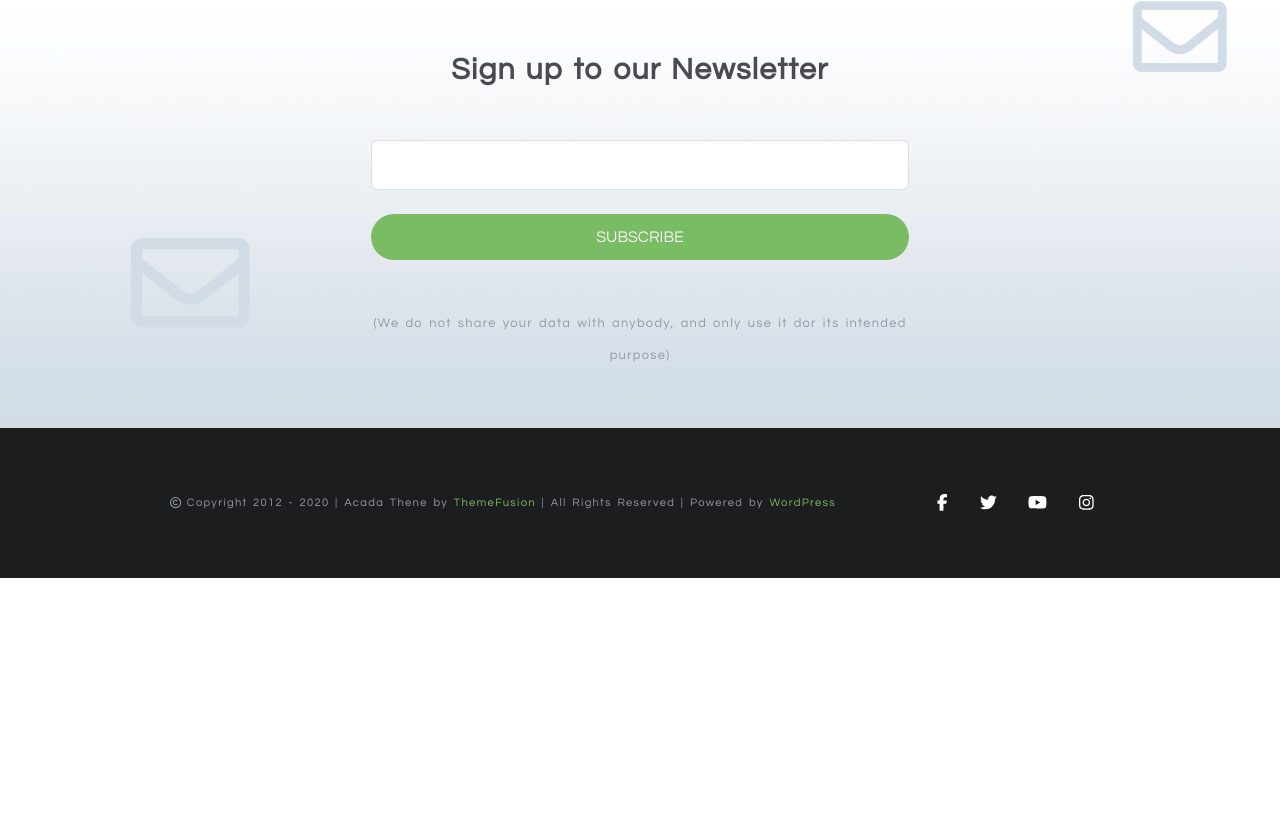
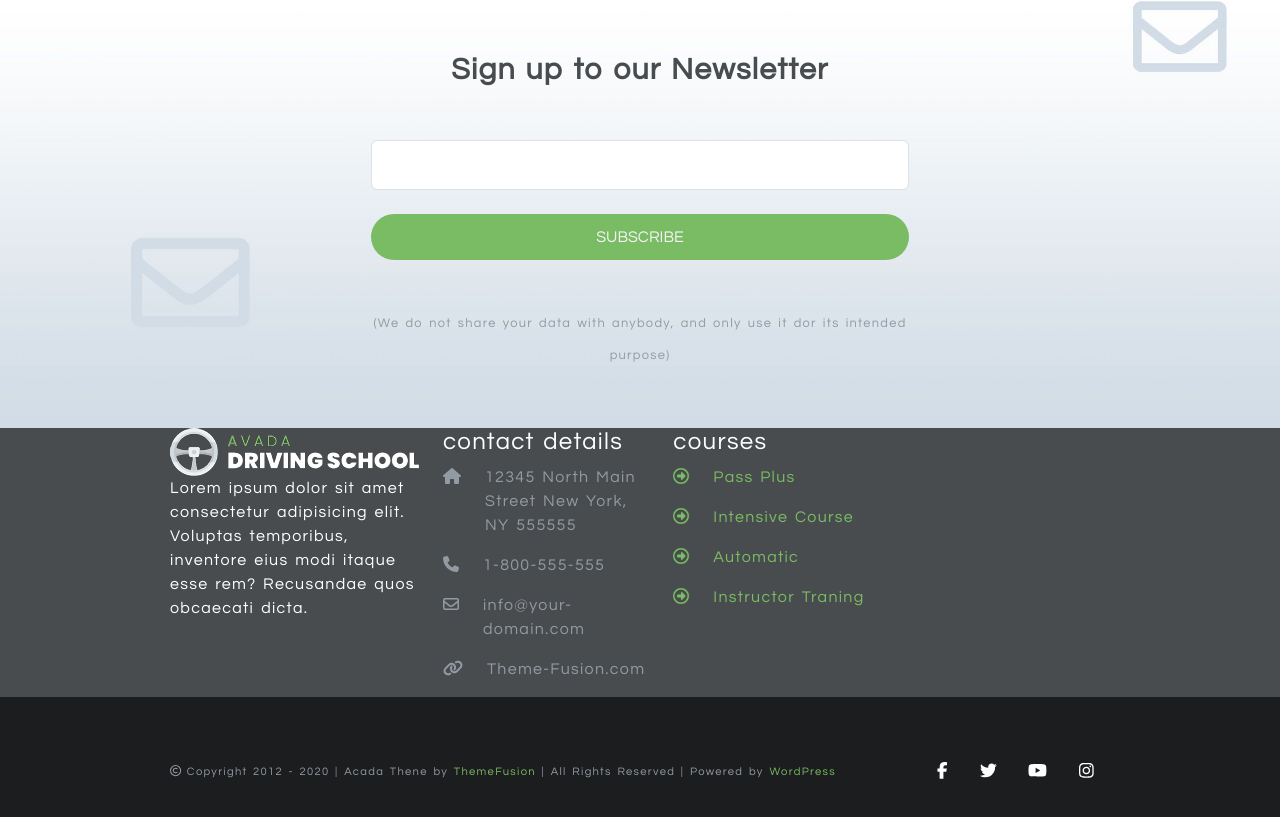
Before and after one commit to FrancescoPepi/proj-html-vuejs, a Vue app: page / in a window 1280 px wide. Shown: the part 4790-5607 px from the top of the page. Before the commit the page ends 5368 px from the top, so only its background shows below. Built offline with nearby package versions, Linux system fonts and the light colour scheme.

Commit message:
add footertop

```diff
--- a/src/components/AppFooter.vue
+++ b/src/components/AppFooter.vue
@@ -27,7 +27,7 @@ export default {
 </script>
 
 <template>
-  <!-- <AppFooterTop /> -->
+  <AppFooterTop />
   <AppFooterBottom />
 </template>
 
--- a/src/components/AppHeader.vue
+++ b/src/components/AppHeader.vue
@@ -7,7 +7,6 @@ export default {
     return {
       store,
       title: "HEADER",
-      img: "/img/avada-drivers-logo-1x.png",
       links: [
         {
           id: 1,
@@ -89,7 +88,7 @@ export default {
         <div class="row">
           <div class="header-bottom">
             <section>
-              <img :src="img" alt="Logo" />
+              <img :src="store.logo" alt="Logo" />
             </section>
             <section class="links">
               <ul>
--- a/src/components/subComponentsFooter/AppFooterTop.vue
+++ b/src/components/subComponentsFooter/AppFooterTop.vue
@@ -1,9 +1,10 @@
 <script>
-// import HeaderComponent from "./components/Header.vue";
+import { store } from "../../data/store";
 
 export default {
   data() {
     return {
+      store,
       title: "titolo",
     };
   },
@@ -25,7 +26,40 @@ export default {
 </script>
 
 <template>
-  <h1>{{ title }}</h1>
+  <div class="bg">
+    <div class="container">
+      <div class="row">
+        <div class="col">
+          <img :src="store.logo" alt="logo" />
+          <p>
+            Lorem ipsum dolor sit amet consectetur adipisicing elit. Voluptas
+            temporibus, inventore eius modi itaque esse rem? Recusandae quos
+            obcaecati dicta.
+          </p>
+        </div>
+        <div v-for="(section, index) in store.footer" class="col">
+          <div>
+            <h4>{{ section.title }}</h4>
+          </div>
+          <ul v-for="subSection in section.links" class="p-0 d-flex">
+            <li><font-awesome-icon :icon="subSection.icon" /></li>
+            <li class="ps-4">{{ subSection.text }}</li>
+          </ul>
+        </div>
+        <div class="col"></div>
+      </div>
+    </div>
+  </div>
 </template>
 
-<style lang="scss" scoped></style>
+<style lang="scss" scoped>
+.bg {
+  color: white;
+  .col:nth-of-type(2) li {
+    color: #929aa3;
+  }
+  .col:nth-of-type(3) li {
+    color: #7abc64;
+  }
+}
+</style>
--- a/src/data/store.js
+++ b/src/data/store.js
@@ -2,6 +2,7 @@ import { reactive } from "vue";
 
 export const store = reactive({
   phoneNumber: "1-800-555-555",
+  logo: "/img/avada-drivers-logo-1x.png",
   courses: [
     {
       img: "/img/courses-passplus.jpg",
@@ -116,4 +117,48 @@ export const store = reactive({
       text: "Lorem ipsum dolor sit amet consectetur adipisicing elit.",
     },
   ],
+  footer: [
+    {
+      title: "contact details",
+      links: [
+        {
+          icon: "fa-solid fa-house",
+          text: "12345 North Main Street New York, NY 555555",
+        },
+        {
+          icon: "fa-solid fa-phone",
+          text: "1-800-555-555",
+        },
+        {
+          icon: "fa-regular fa-envelope",
+          text: "info@your-domain.com",
+        },
+        {
+          icon: "fa-solid fa-link",
+          text: "Theme-Fusion.com",
+        },
+      ],
+    },
+    {
+      title: "courses",
+      links: [
+        {
+          icon: "fa-regular fa-circle-right",
+          text: "Pass Plus",
+        },
+        {
+          icon: "fa-regular fa-circle-right",
+          text: "Intensive Course",
+        },
+        {
+          icon: "fa-regular fa-circle-right",
+          text: "Automatic",
+        },
+        {
+          icon: "fa-regular fa-circle-right",
+          text: "Instructor Traning",
+        },
+      ],
+    },
+  ],
 });
--- a/src/style/subStyle/variable.scss
+++ b/src/style/subStyle/variable.scss
@@ -1,4 +1,4 @@
-$color-text-primary: " #494c4e";
+$color-text-primary: #494c4e;
 $color-text-secondary: #929aa3;
 $bg-color-green: #7abc64;
 $bg-color-cream: #f6f6f6;
```
Also changed, not shown: src/main.js (+9 -1 lines).
